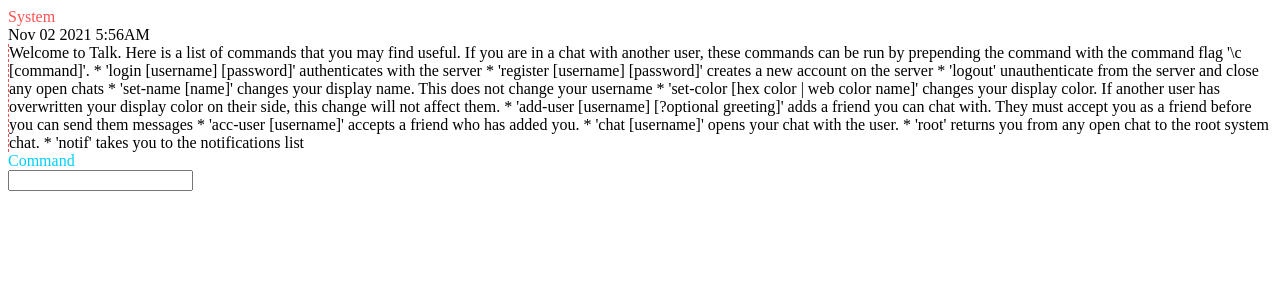
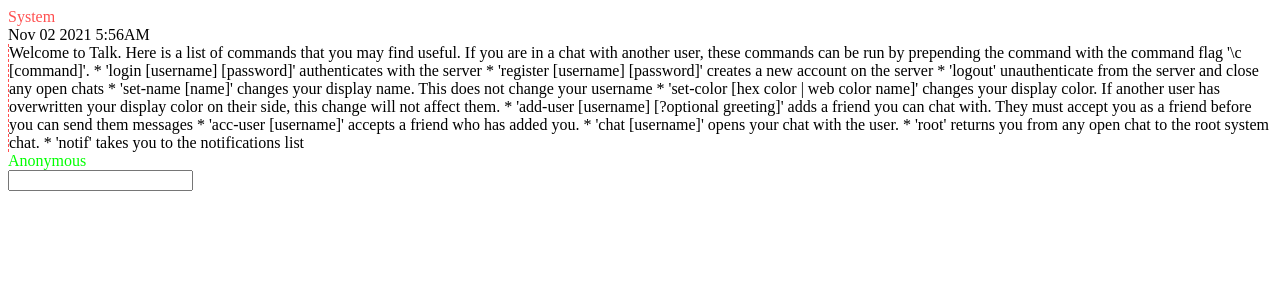
Before and after one commit to flagpoonage/pers, a React app: page / in a window 1280 px wide. Shown: the top 300 px of the page. Built offline with nearby package versions, Linux system fonts and the light colour scheme; the HTML template or start-up script is replaced by a standard one.

Commit message:
Fix timing issue and basic scrolling

```diff
--- a/src/Content.tsx
+++ b/src/Content.tsx
@@ -1,4 +1,4 @@
-import React from 'react';
+import React, { useEffect, useLayoutEffect, useRef, useState } from 'react';
 import { formatMessageTime } from './domain/message';
 import {
   useAvailableUsers,
@@ -12,7 +12,37 @@ export function Content() {
   const commandColor = useCommandColor();
   const users = useAvailableUsers();
   const self = useSelf();
-  // const userList = useMemo(() => Array.from(users.values()), [users]);
+
+  const containerRef = useRef<HTMLDivElement>(null);
+  const contentRef = useRef<HTMLDivElement>(null);
+  const [contentFitsInScreen, setContentFitsInScreen] = useState(true);
+
+  useLayoutEffect(() => {
+    if (
+      containerRef.current &&
+      contentRef.current &&
+      containerRef.current.clientHeight < contentRef.current.scrollHeight
+    ) {
+      if (contentFitsInScreen) {
+        setContentFitsInScreen(false);
+      }
+    } else {
+      setContentFitsInScreen(true);
+    }
+  }, [contentFitsInScreen, messageGroups]);
+
+  useEffect(() => {
+    if (containerRef.current && !contentFitsInScreen) {
+      // If the class hasn't yet been removed by React we need to remove
+      // it manually so that we can trigger the scroll.
+      containerRef.current.classList.remove('justify-end');
+      containerRef.current.scrollTo({ top: 10000 });
+    }
+  }, [contentFitsInScreen, messageGroups]);
+
+  const containerClass = `flex abs pad-x scroll-y h w col ${
+    contentFitsInScreen ? 'justify-end' : ''
+  }`;
 
   return (
     <div className="shrink grow h w rel lh">
@@ -22,7 +52,8 @@ export function Content() {
         }`}
       </style>
       <div className="bg-clr-dark-d1 w-16 abs h"></div>
-      <div className="flex abs shrink grow scroll-y h w col pad justify-end">
+      <div ref={containerRef} className={containerClass}>
+        <div ref={contentRef}>
           {messageGroups.map((group) => {
             const user =
               group.userId === self.userId ? self : users.get(group.userId);
@@ -63,5 +94,6 @@ export function Content() {
           })}
         </div>
       </div>
+    </div>
   );
 }
--- a/src/Input.tsx
+++ b/src/Input.tsx
@@ -2,19 +2,19 @@ import React, { useCallback, useRef, useState } from 'react';
 import {
   useCommandColor,
   useCommandEntryOptions,
+  useController,
   useCurrentConversation,
   useSelf,
 } from './ControllerContext';
-import { createMessage } from './domain/message';
 
 export function Input() {
+  const self = useSelf();
+  const { controller } = useController();
   const commandColor = useCommandColor();
   const entryOptions = useCommandEntryOptions();
   const { conversation, sendMessage } = useCurrentConversation();
   const [text, setText] = useState('');
   const inputRef = useRef<HTMLInputElement>(null);
-  // const [isMasked] = useState(false);
-  const self = useSelf();
 
   const handleKeyDown = useCallback(
     (e: React.KeyboardEvent<HTMLInputElement>) => {
@@ -32,7 +32,9 @@ export function Input() {
   }, []);
 
   const isCommand =
-    conversation.type === 'command' || text.indexOf('\\c ') === 0;
+    conversation.type === 'command' ||
+    text.indexOf('\\c ') === 0 ||
+    !!controller.commandExecution;
 
   return (
     <div className="w bg-clr-dark-d2 row flex no-grow no-shrink">
--- a/src/domain/controller.ts
+++ b/src/domain/controller.ts
@@ -112,7 +112,7 @@ export function setSystemUserProperties(
 
 export function createRootConversation(): PersConversation {
   const conversation = createConversation([SystemUser]);
-  setConversationType(conversation, 'command');
+  // setConversationType(conversation, 'command');
   insertMessageInConversation(
     conversation,
     createMessage('system', getSystemIntroductionText())
@@ -188,11 +188,14 @@ export async function sendMessageToController(
     throw new Error('Unable to send message, cannot find conversation');
   }
 
+  const isCommandMode =
+    conversation.type === 'command' || !!controller.commandExecution;
   const isCommandMessage = message.indexOf('\\c ') === 0;
 
-  const command = isCommandMessage ? message.split('\\c ')[1] : message;
+  const command =
+    !isCommandMode && isCommandMessage ? message.split('\\c ')[1] : message;
 
-  if (isCommandMessage || conversation.type === 'command') {
+  if (isCommandMessage || isCommandMode) {
     controller.commandEntryOptions.mask;
 
     const displayValue = controller.commandEntryOptions.mask
--- a/src/domain/conversation.ts
+++ b/src/domain/conversation.ts
@@ -175,7 +175,11 @@ export function getConversationMessageGroupAtTime(
   conversation: PersConversation,
   time: Date
 ): GetMessageGroupAtTimeResult {
-  if (time > getConversationsLatestMessageTime(conversation)) {
+  const latestConversationMessageTime =
+    getConversationsLatestMessageTime(conversation);
+  // The time can be equal if responses to commands are generated within the same
+  // millisecond that the command itself was sent, which is possible ant not infrequent.
+  if (time.getTime() >= latestConversationMessageTime.getTime()) {
     return { state: LaterThanAll, value: null };
   }
 
@@ -187,8 +191,10 @@ export function getConversationMessageGroupAtTime(
 
     const latestGroupMessageTime = getGroupsLatestMessageTime(messageGroup);
 
-    if (time > latestGroupMessageTime) {
-      return { state: MissingGroup, value: [i - 1, i] };
+    if (time.getTime() > latestGroupMessageTime.getTime()) {
+      return i === 0
+        ? { state: LaterThanAll, value: null }
+        : { state: MissingGroup, value: [i - 1, i] };
     }
 
     const earliestGroupMessageTime = getGroupsEarliestMessageTime(messageGroup);
--- a/src/domain/programs/uuid.ts
+++ b/src/domain/programs/uuid.ts
@@ -32,9 +32,7 @@ export async function* createUuid(): TalkProgramGenerator {
     uuids.push(uuid());
   }
 
-  const message = `Generated ${count} UUIDs:\n\n${uuids
-    .map((a) => `* ${a}`)
-    .join('\n')}`;
+  const message = `Generated ${count} UUIDs:\n\n${uuids.join('\n')}`;
 
   return {
     message,
```
Also changed, not shown: css/ds-spacing.css (+10 -0 lines), src/ConversationContext.tsx (deleted, +0 -65 lines), 3 other files (tests, documents, lock files or other folders). Lines whose indentation alone changed are shown as unchanged.
